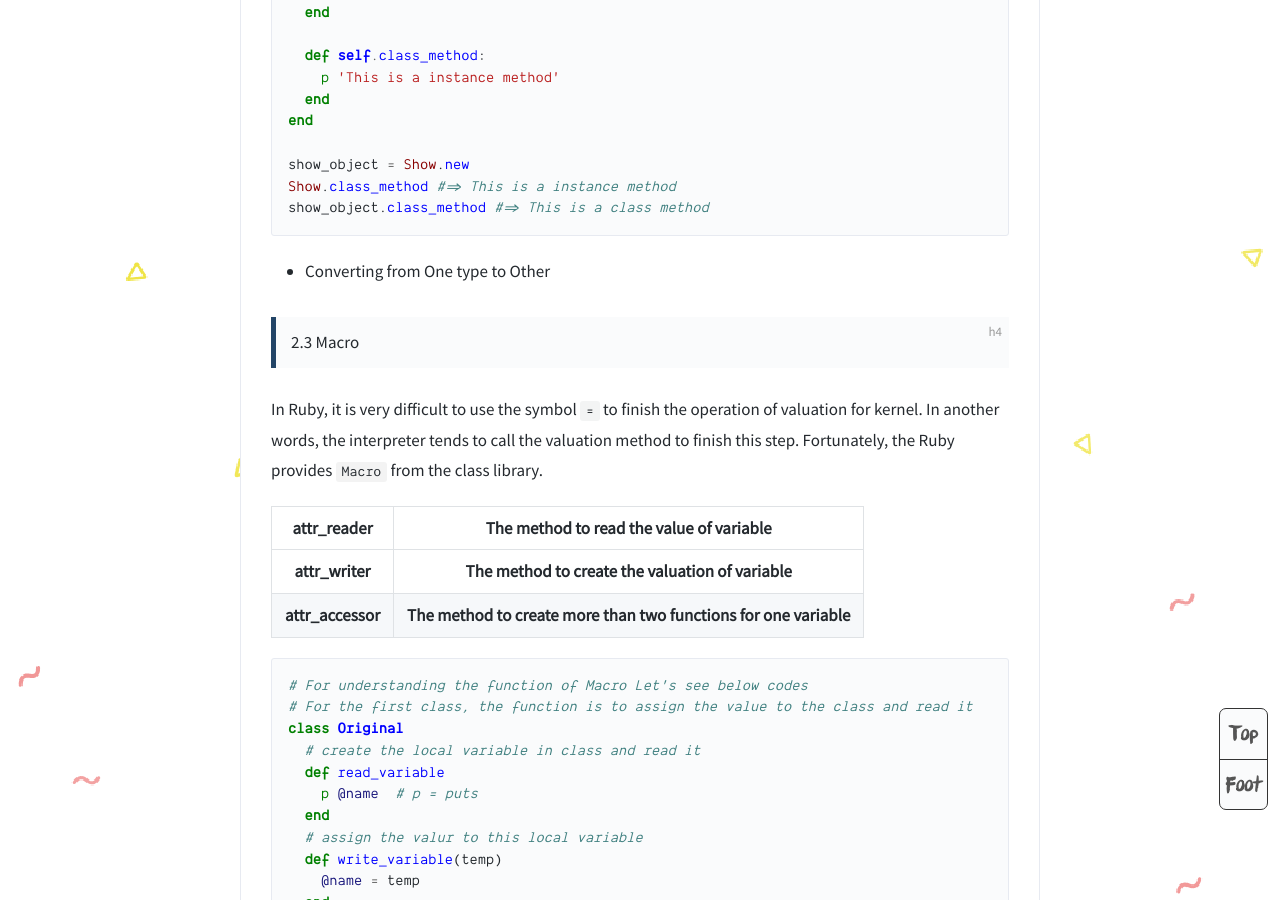
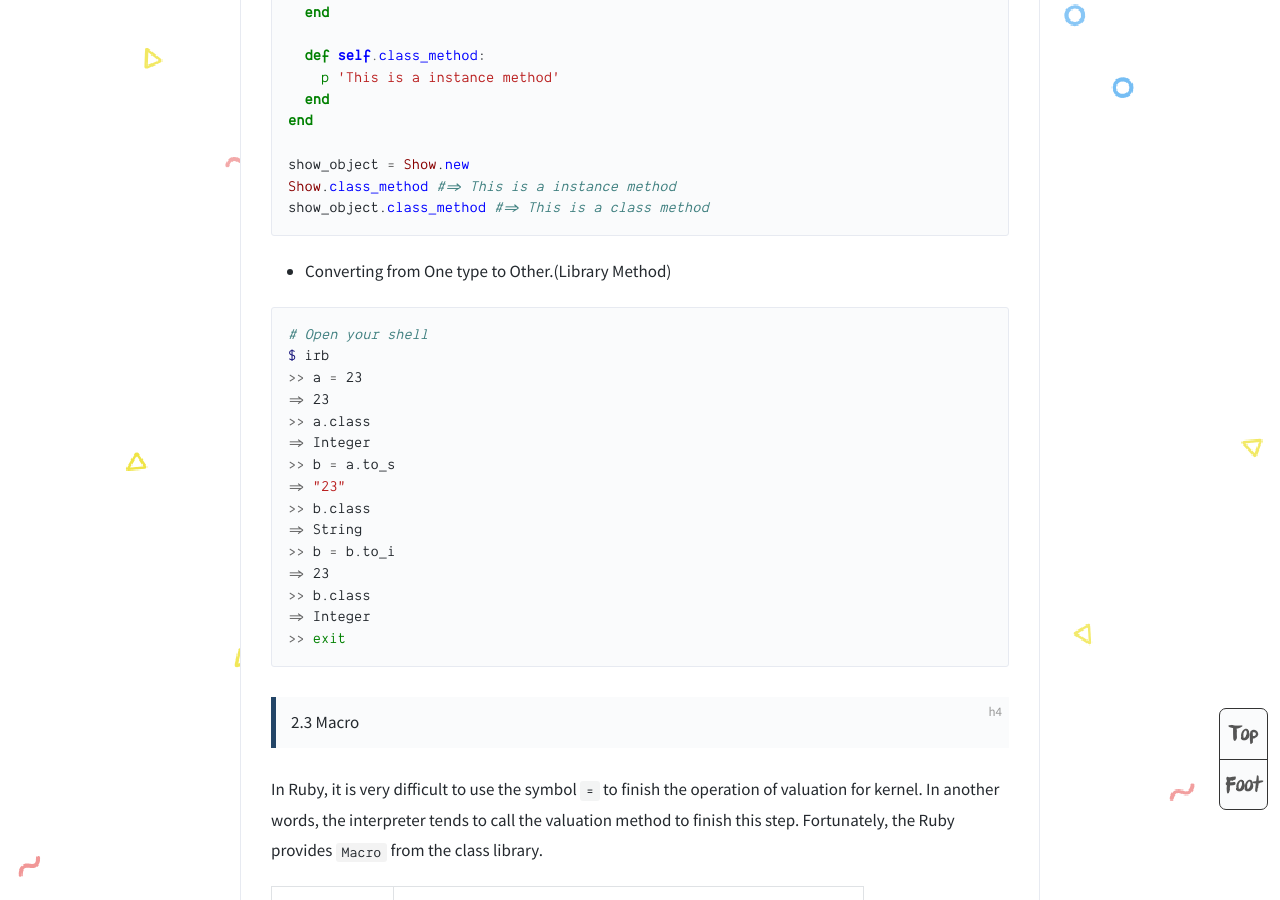
Before and after one commit to DoHerasYang/DoHerasYang.github.io, a Jekyll site: the page built from _posts/2019-12-11-Ruby.md, in a window 1280 px wide and 900 px high, scrolled down 5803 px. Built offline with Jekyll 4.4.1, drawn with Linux system fonts in a browser that asks for light colours; comment, search, counter and statistics services are not loaded.

Commit message:
Update 2019-12-11-Ruby.md

````diff
--- a/_posts/2019-12-11-Ruby.md
+++ b/_posts/2019-12-11-Ruby.md
@@ -223,7 +223,27 @@ Show.class_method #=> This is a instance method
 show_object.class_method #=> This is a class method
 ```
 
-+ Converting from One type to Other
++ Converting from One type to Other.(Library Method)
+
+```shell
+# Open your shell
+$ irb
+>> a = 23
+=> 23
+>> a.class
+=> Integer
+>> b = a.to_s
+=> "23"
+>> b.class
+=> String
+>> b = b.to_i
+=> 23
+>> b.class
+=> Integer
+>> exit
+```
+
+
 
 #### 2.3 Macro
 
````
